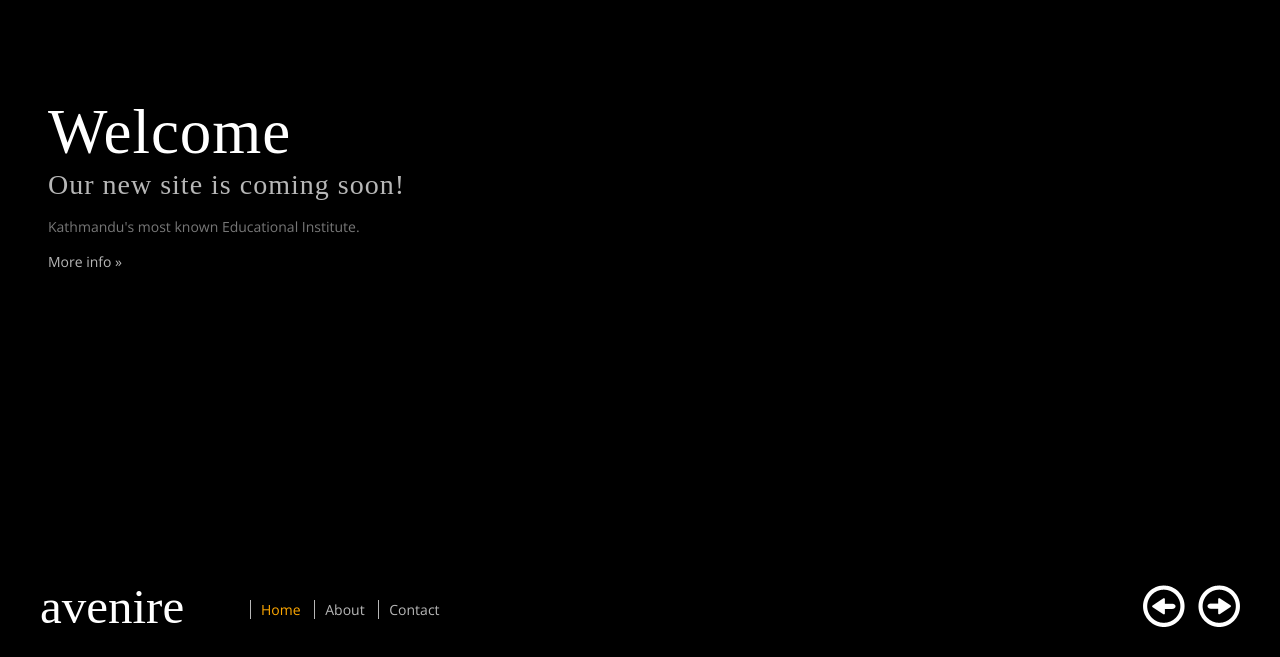
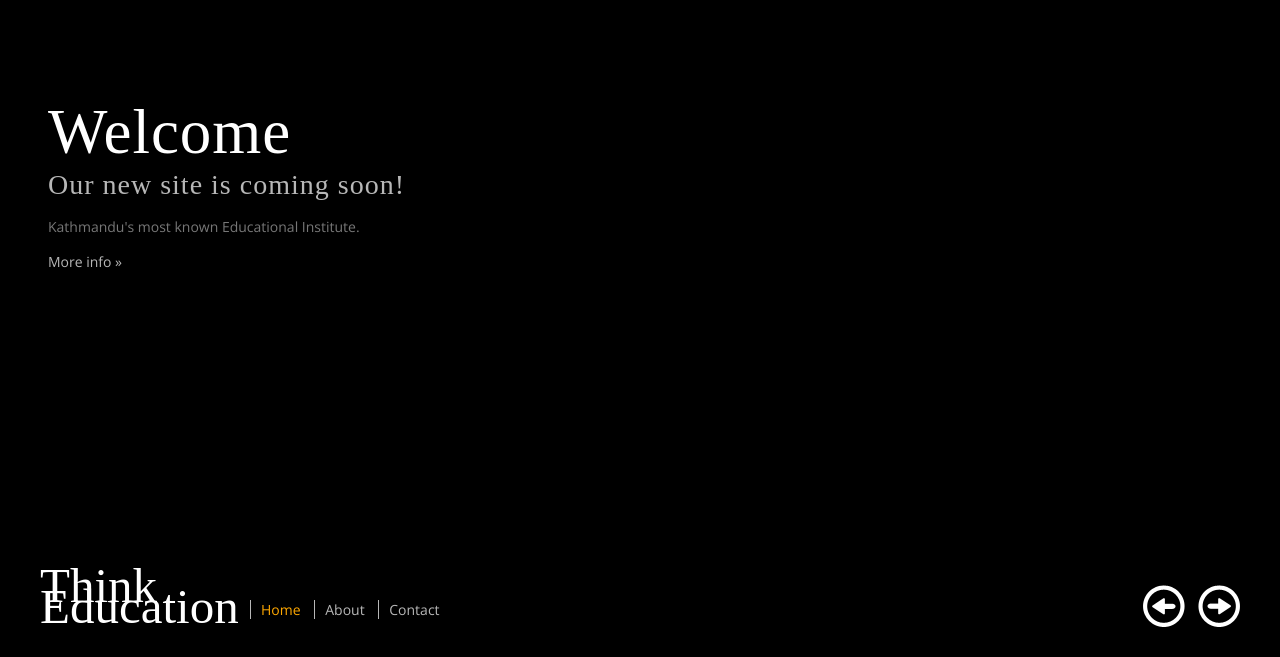
Before and after one commit to eenatech/thinkeducation, a plain HTML site: page index.html in a window 1280 px wide. Shown: the part 143-800 px from the top of the page. Drawn offline with nearby package versions, Linux system fonts and the light colour scheme; a web font is replaced by a local one.

Commit message:
ADDED BRANCH

```diff
--- a/index.html
+++ b/index.html
@@ -42,7 +42,7 @@
 		<button class="full-screen" onclick="$(document).toggleFullScreen()"></button>
 
 		<!-- Site Logo -->
-		<div id="logo">avenire</div>
+		<div id="logo">Think Education</div>
 
 		<!-- Main Navigation -->
 		<nav class="main-nav">
```
